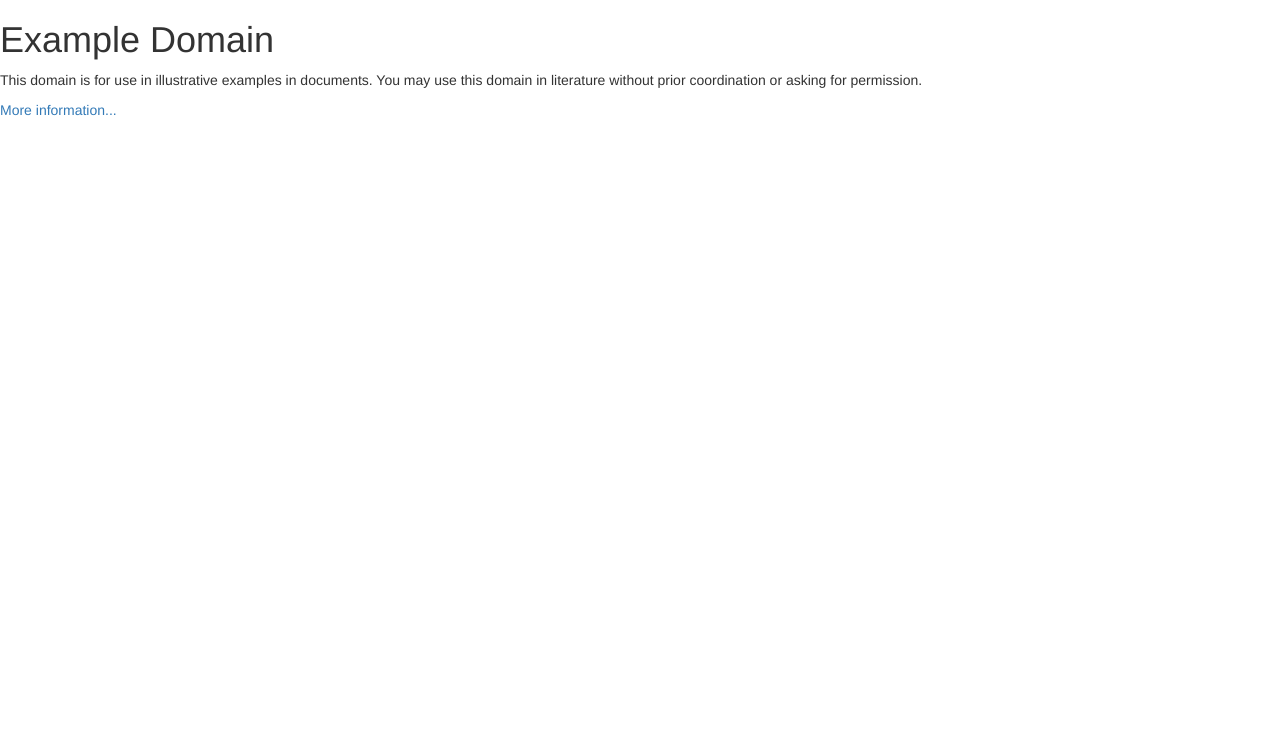
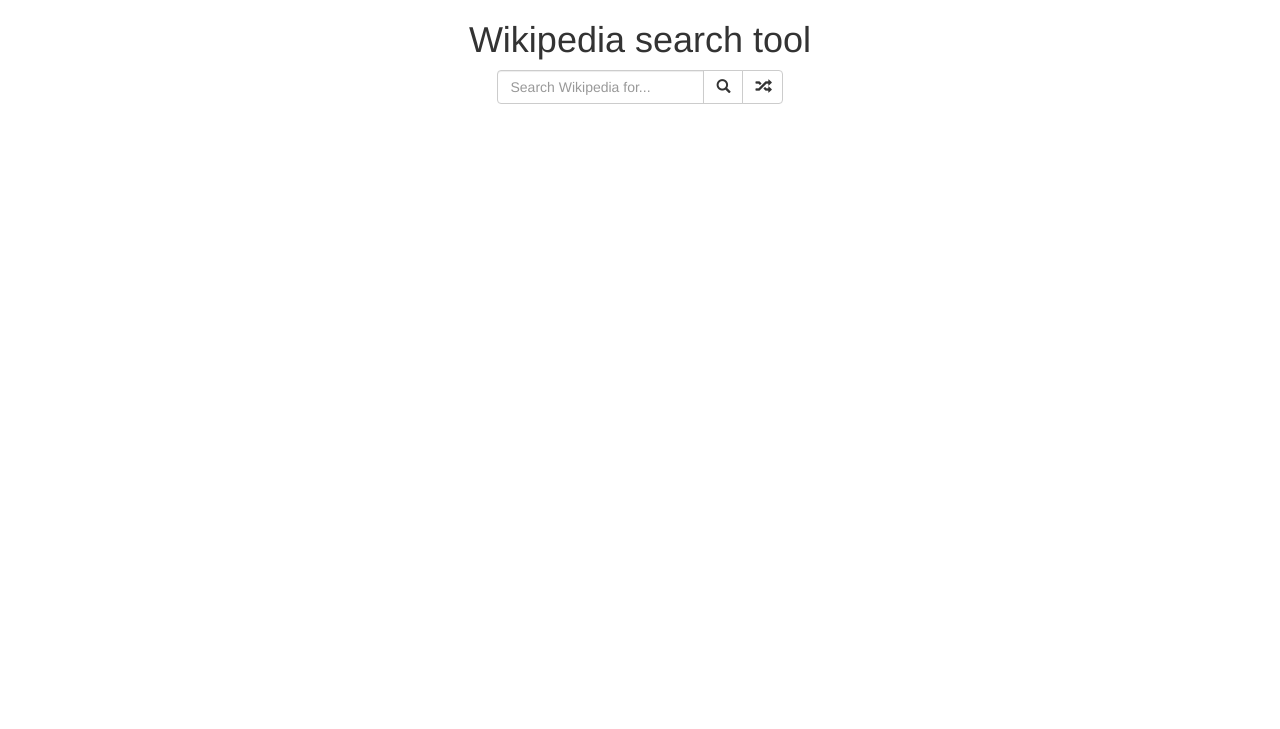
Before and after one commit to jiinbe/github-api, a plain HTML site: page index.html in a window 1280 px wide. Shown: the top 729 px of the page. Drawn offline with nearby package versions, Linux system fonts and the light colour scheme.

Commit message:
Update index.html

```diff
--- a/index.html
+++ b/index.html
@@ -10,11 +10,29 @@
 </head>
 
 <body>
-<div>
-<h1>Example Domain</h1>
-<p>This domain is for use in illustrative examples in documents. You may use this
-domain in literature without prior coordination or asking for permission.</p>
-<p><a href="https://www.iana.org/domains/example">More information...</a></p>
+<div class="container-fluid">
+<div class="row">
+<div class="col-md-4 col-md-offset-4 text-center">
+<h1>Wikipedia search tool</h1>
+<form class="form-inline" id="ping">
+<div class="form-group">
+<div class="input-group">
+<input type="text" class="form-control" placeholder="Search Wikipedia for..." id="query">
+<span class="input-group-btn">
+<button class="btn btn-default" type="submit" id="search"><span class="glyphicon glyphicon-search"</span></button>
+<a href="https://en.wikipedia.org/wiki/Special:Random" target="_blank" class="btn btn-default" role="button" id="random"><span class="glyphicon glyphicon-random"></span></a>
+</span>
+</div>
+</div>
+</form>
+</div>
+</div>
+<div class="row">
+<div class="col-md-4 col-md-offset-4 content">
+<ul class="list-group" id="results">
+</ul>
+</div>
+</div>
 </div>
 <script src="author.js"></script>
 </body>
```
